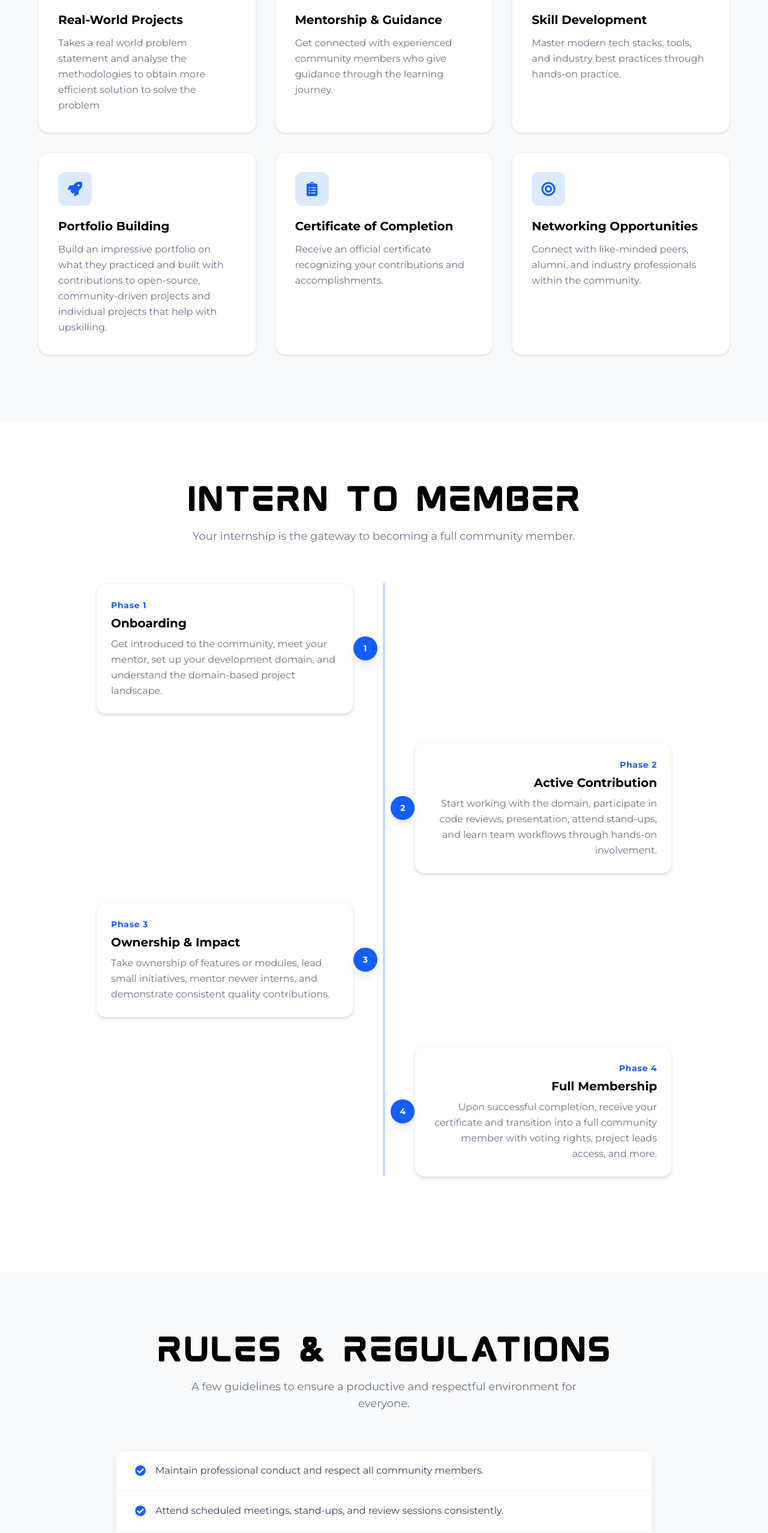
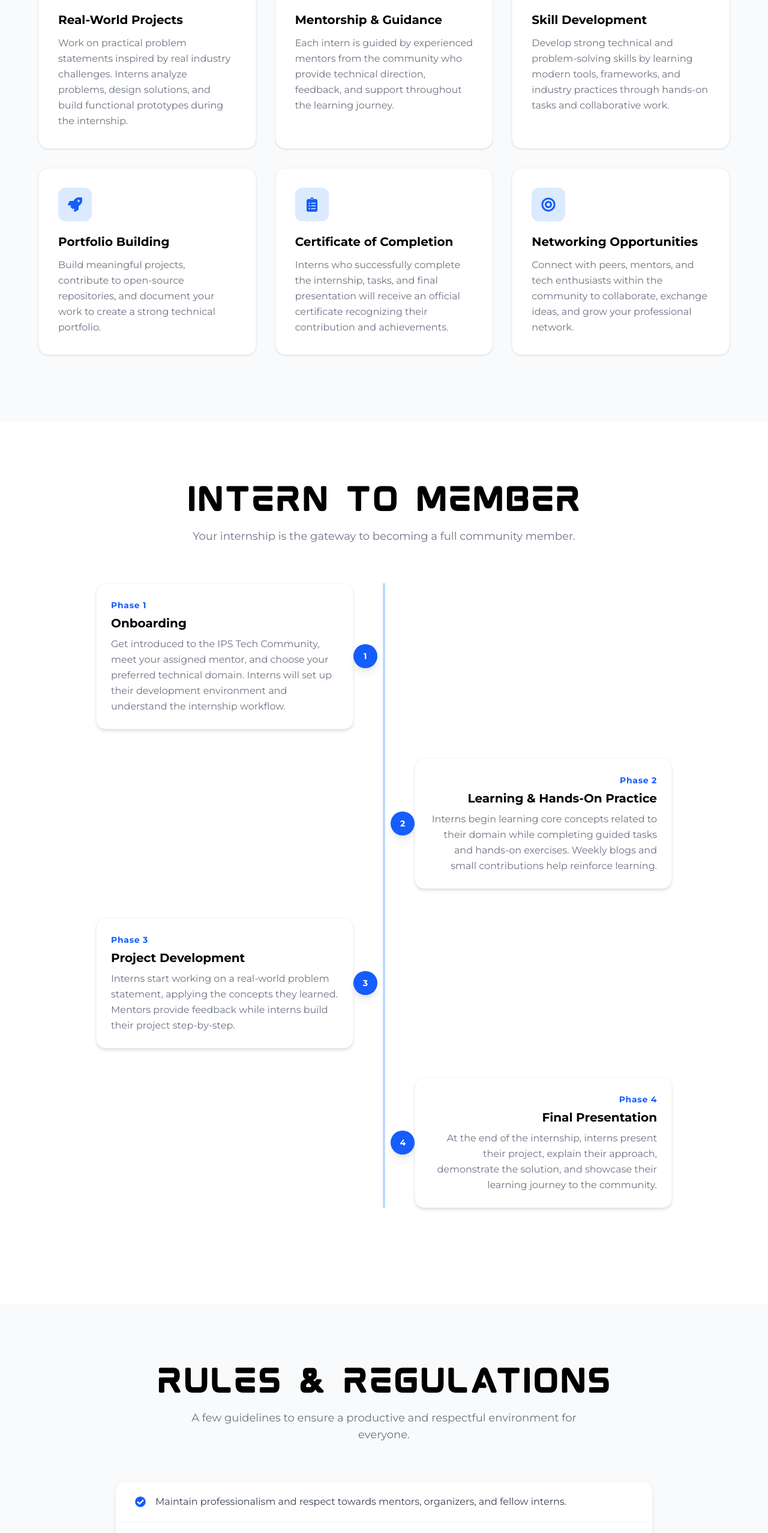
Before and after one commit to Kite-IPS/Ips_Portfolio, a React (Vite) app in the folder Client/: page /internship in a window 1280 px wide. Shown: the part 1928-4484 px from the top of the page at 60% size. Built offline with nearby package versions, Linux system fonts and the light colour scheme.

Commit message:
Updated Internship content

```diff
--- a/Client/src/Pages/CommunityInteraction/Internship.jsx
+++ b/Client/src/Pages/CommunityInteraction/Internship.jsx
@@ -6,12 +6,12 @@ const Internship = () => {
     const navigate = useNavigate();
 
     const benefits = [
-        { icon: <FaCode className="text-2xl" />, title: 'Real-World Projects', description: 'Takes a real world problem statement and analyse the methodologies to obtain more efficient solution to solve the problem' },
-        { icon: <FaUsers className="text-2xl" />, title: 'Mentorship & Guidance', description: 'Get connected with experienced community members who give guidance through the learning journey.' },
-        { icon: <FaStar className="text-2xl" />, title: 'Skill Development', description: 'Master modern tech stacks, tools, and industry best practices through hands-on practice.' },
-        { icon: <FaRocket className="text-2xl" />, title: 'Portfolio Building', description: 'Build an impressive portfolio on what they practiced and built with contributions to open-source, community-driven projects and individual projects that help with upskilling.' },
-        { icon: <FaClipboardList className="text-2xl" />, title: 'Certificate of Completion', description: 'Receive an official certificate recognizing your contributions and accomplishments.' },
-        { icon: <FaBullseye className="text-2xl" />, title: 'Networking Opportunities', description: 'Connect with like-minded peers, alumni, and industry professionals within the community.' },
+        { icon: <FaCode className="text-2xl" />, title: 'Real-World Projects', description: 'Work on practical problem statements inspired by real industry challenges. Interns analyze problems, design solutions, and build functional prototypes during the internship.' },
+        { icon: <FaUsers className="text-2xl" />, title: 'Mentorship & Guidance', description: 'Each intern is guided by experienced mentors from the community who provide technical direction, feedback, and support throughout the learning journey.' },
+        { icon: <FaStar className="text-2xl" />, title: 'Skill Development', description: 'Develop strong technical and problem-solving skills by learning modern tools, frameworks, and industry practices through hands-on tasks and collaborative work.' },
+        { icon: <FaRocket className="text-2xl" />, title: 'Portfolio Building', description: 'Build meaningful projects, contribute to open-source repositories, and document your work to create a strong technical portfolio.' },
+        { icon: <FaClipboardList className="text-2xl" />, title: 'Certificate of Completion', description: 'Interns who successfully complete the internship, tasks, and final presentation will receive an official certificate recognizing their contribution and achievements.' },
+        { icon: <FaBullseye className="text-2xl" />, title: 'Networking Opportunities', description: 'Connect with peers, mentors, and tech enthusiasts within the community to collaborate, exchange ideas, and grow your professional network.' },
     ];
 
     const tddSteps = [
@@ -23,21 +23,21 @@ const Internship = () => {
     ];
 
     const rules = [
-        'Maintain professional conduct and respect all community members.',
-        'Attend scheduled meetings, stand-ups, and review sessions consistently.',
-        'Follow Git workflows — use branches, pull requests, and meaningful commit messages.',
-        'Write clean, documented blog, and testable code following project conventions.',
-        'Communicate blockers early and seek help proactively through designated channels.',
-        'Complete assigned tasks within agreed-upon timelines.',
-        'Respect intellectual property and maintain confidentiality of project details.',
-        'Actively participate in code reviews — both giving and receiving feedback.',
+        'Maintain professionalism and respect towards mentors, organizers, and fellow interns.',
+        'Complete assigned learning tasks, practice exercises, and project milestones on time.',
+        'Publish weekly blogs summarizing what you learned and implemented during the internship.',
+        'Participate actively in discussions, mentor sessions, and project reviews.',
+        'Contribute to open-source or community repositories whenever possible.',
+        'Follow proper Git practices including meaningful commits and pull requests.',
+        'Communicate difficulties or blockers early so mentors can guide you.',
+        'Attend the final project presentation and demonstrate your completed work.'
     ];
 
     const futureGoals = [
         { title: 'Industry Partnerships', description: 'Collaborate with tech companies to offer real internship pipelines and placement opportunities for community members.' },
-        { title: 'Open-Source Contributions', description: 'Establish IPS as a recognized contributor in the global open-source ecosystem.' },
-        { title: 'Research & Innovation Labs', description: 'Launch dedicated labs for AI, IoT, and emerging technology research driven by student-interns.' },
-        { title: 'Career Support', description: 'Provide students with opportunities, mentorship, and resources to prepare for internships and placements.' },
+        { title: 'Open Source Community Growth', description: 'Encourage interns to actively contribute to open-source projects and position IPS as a contributor within the global developer ecosystem.' },
+        { title: 'Innovation & Research Culture', description: 'Promote innovation by enabling students to explore ideas, build prototypes, and experiment with emerging technologies.' },
+        { title:  'Career Development Support', description: 'Help students prepare for internships and placements through mentorship, technical guidance, and portfolio-building opportunities.' },
     ];
 
     return (
@@ -175,10 +175,10 @@ const Internship = () => {
                         {/* Timeline */}
                         <div className="hidden md:block absolute left-1/2 transform -translate-x-0.5 w-1 bg-blue-200 top-0 bottom-0 rounded-full"></div>
                         {[
-                            { phase: 'Phase 1', title: 'Onboarding', description: 'Get introduced to the community, meet your mentor, set up your development domain, and understand the domain-based project landscape.', align: 'right' },
-                            { phase: 'Phase 2', title: 'Active Contribution', description: 'Start working with the domain, participate in code reviews, presentation, attend stand-ups, and learn team workflows through hands-on involvement.', align: 'left' },
-                            { phase: 'Phase 3', title: 'Ownership & Impact', description: 'Take ownership of features or modules, lead small initiatives, mentor newer interns, and demonstrate consistent quality contributions.', align: 'right' },
-                            { phase: 'Phase 4', title: 'Full Membership', description: 'Upon successful completion, receive your certificate and transition into a full community member with voting rights, project leads access, and more.', align: 'left' },
+                            { phase: 'Phase 1', title: 'Onboarding', description: 'Get introduced to the IPS Tech Community, meet your assigned mentor, and choose your preferred technical domain. Interns will set up their development environment and understand the internship workflow.', align: 'right' },
+                            { phase: 'Phase 2', title: 'Learning & Hands-On Practice', description: 'Interns begin learning core concepts related to their domain while completing guided tasks and hands-on exercises. Weekly blogs and small contributions help reinforce learning.', align: 'left' },
+                            { phase: 'Phase 3', title: 'Project Development', description: 'Interns start working on a real-world problem statement, applying the concepts they learned. Mentors provide feedback while interns build their project step-by-step.', align: 'right' },
+                            { phase: 'Phase 4', title: 'Final Presentation', description: 'At the end of the internship, interns present their project, explain their approach, demonstrate the solution, and showcase their learning journey to the community.', align: 'left' },
                         ].map((item, index) => (
                             <div key={index} className={`relative flex flex-col md:flex-row items-center mb-12 ${item.align === 'left' ? 'md:flex-row-reverse' : ''}`}>
                                 <div className={`w-full md:w-[45%] ${item.align === 'left' ? 'md:text-right md:pl-0 md:pr-8' : 'md:text-left md:pr-0 md:pl-8'}`}>
@@ -231,7 +231,8 @@ const Internship = () => {
                             Test Driven Development
                         </h2>
                         <p className="text-gray-500 mt-4 text-lg max-w-2xl mx-auto">
-                            At IPS, we follow TDD as a core practice. Every intern learns to write tests first and code second.
+                            {/* At IPS, we follow TDD as a core practice. Every intern learns to write tests first and code second. */}
+                            During the internship, interns are encouraged to follow structured development practices. One of the approaches introduced is Test Driven Development (TDD), where tests are written before implementation. This helps build reliable, maintainable, and well-tested software.
                         </p>
                     </div>
                     <div className="grid grid-cols-1 sm:grid-cols-2 lg:grid-cols-5 gap-4">
```
